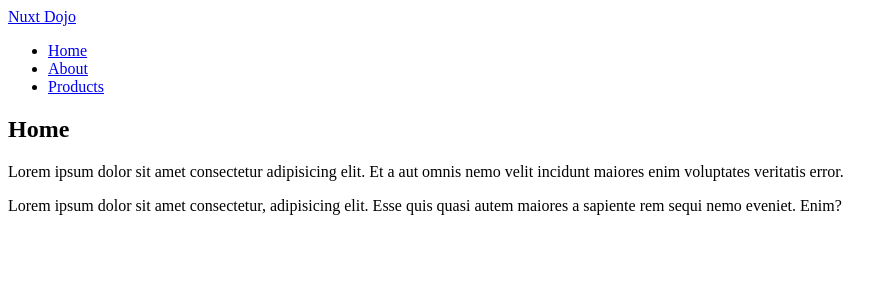
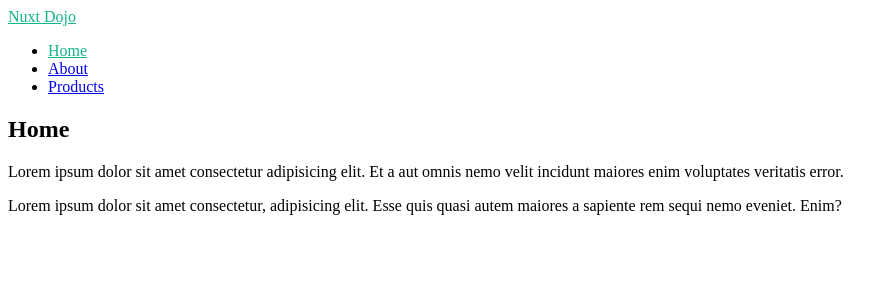
Before and after one commit to ksquaredcoding/nuxt-dojo, a Nuxt app: page / in a window 1280 px wide. Shown: the top 300 px of the page, without its empty margins (0-896 px from the left). Built offline with nearby package versions, Linux system fonts and the light colour scheme.

Commit message:
Added layout for persistent nav bar

```diff
--- /dev/null
+++ b/layouts/default.vue
@@ -0,0 +1,29 @@
+<template>
+  <div>
+    <header>
+      <nav>
+        <NuxtLink to="/">Nuxt Dojo</NuxtLink>
+        <ul>
+          <li>
+            <NuxtLink to="/">Home</NuxtLink>
+          </li>
+          <li>
+            <NuxtLink to="/about">About</NuxtLink>
+          </li>
+          <li>
+            <NuxtLink to="/products">Products</NuxtLink>
+          </li>
+        </ul>
+      </nav>
+    </header>
+    <div>
+      <slot />
+    </div>
+  </div>
+</template>
+
+<style scoped>
+.router-link-exact-active {
+  color: #12b488;
+}
+</style>
--- a/pages/about.vue
+++ b/pages/about.vue
@@ -1,21 +1,5 @@
 <template>
   <div>
-    <header>
-      <nav>
-        <NuxtLink to="/">Nuxt Dojo</NuxtLink>
-        <ul>
-          <li>
-            <NuxtLink to="/">Home</NuxtLink>
-          </li>
-          <li>
-            <NuxtLink to="/about">About</NuxtLink>
-          </li>
-          <li>
-            <NuxtLink to="/products">Products</NuxtLink>
-          </li>
-        </ul>
-      </nav>
-    </header>
     <h2>About</h2>
     <p>Lorem ipsum dolor sit amet consectetur, adipisicing elit. Odio esse vel odit quo vero eius quam ab officiis
       earum. Possimus!</p>
--- a/pages/index.vue
+++ b/pages/index.vue
@@ -1,21 +1,5 @@
 <template>
   <div>
-    <header>
-      <nav>
-        <NuxtLink to="/">Nuxt Dojo</NuxtLink>
-        <ul>
-          <li>
-            <NuxtLink to="/">Home</NuxtLink>
-          </li>
-          <li>
-            <NuxtLink to="/about">About</NuxtLink>
-          </li>
-          <li>
-            <NuxtLink to="/products">Products</NuxtLink>
-          </li>
-        </ul>
-      </nav>
-    </header>
     <h2>Home</h2>
     <p>Lorem ipsum dolor sit amet consectetur adipisicing elit. Et a aut omnis nemo velit incidunt maiores enim
       voluptates veritatis error.</p>
```
